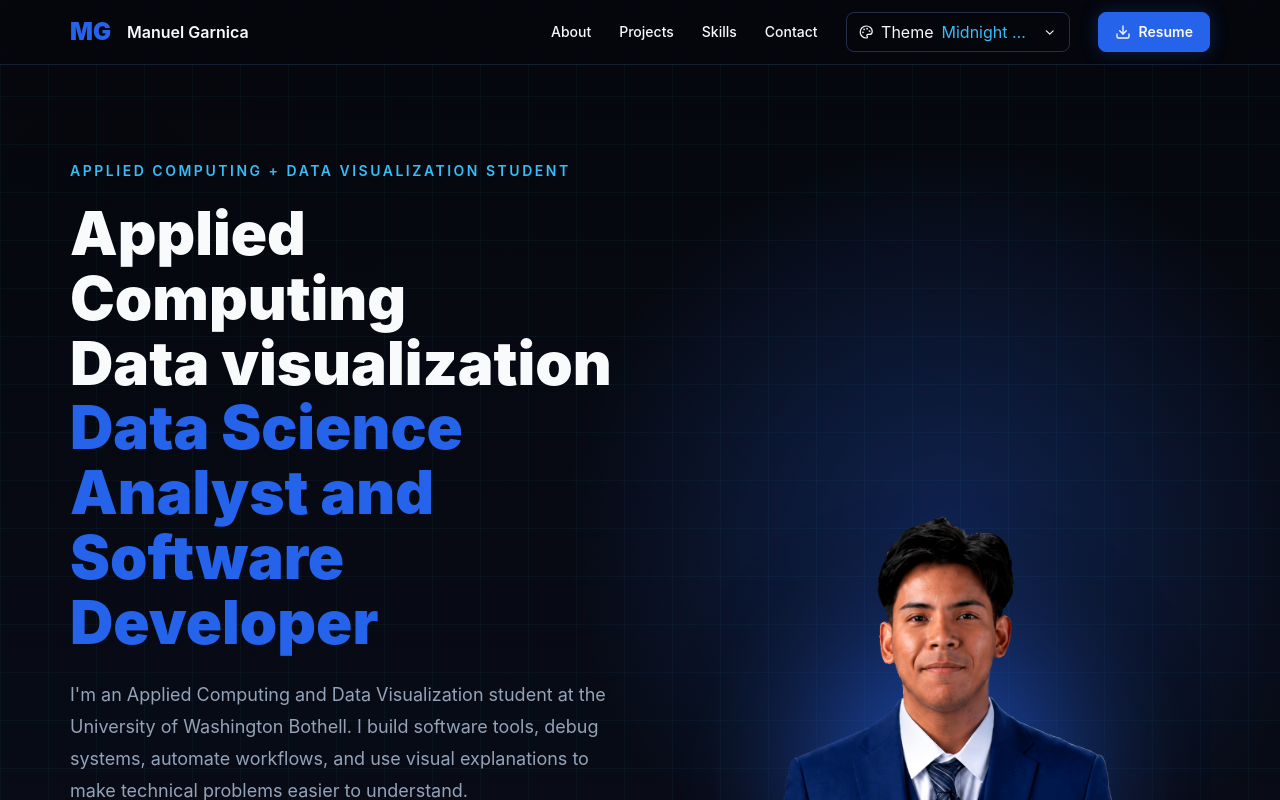
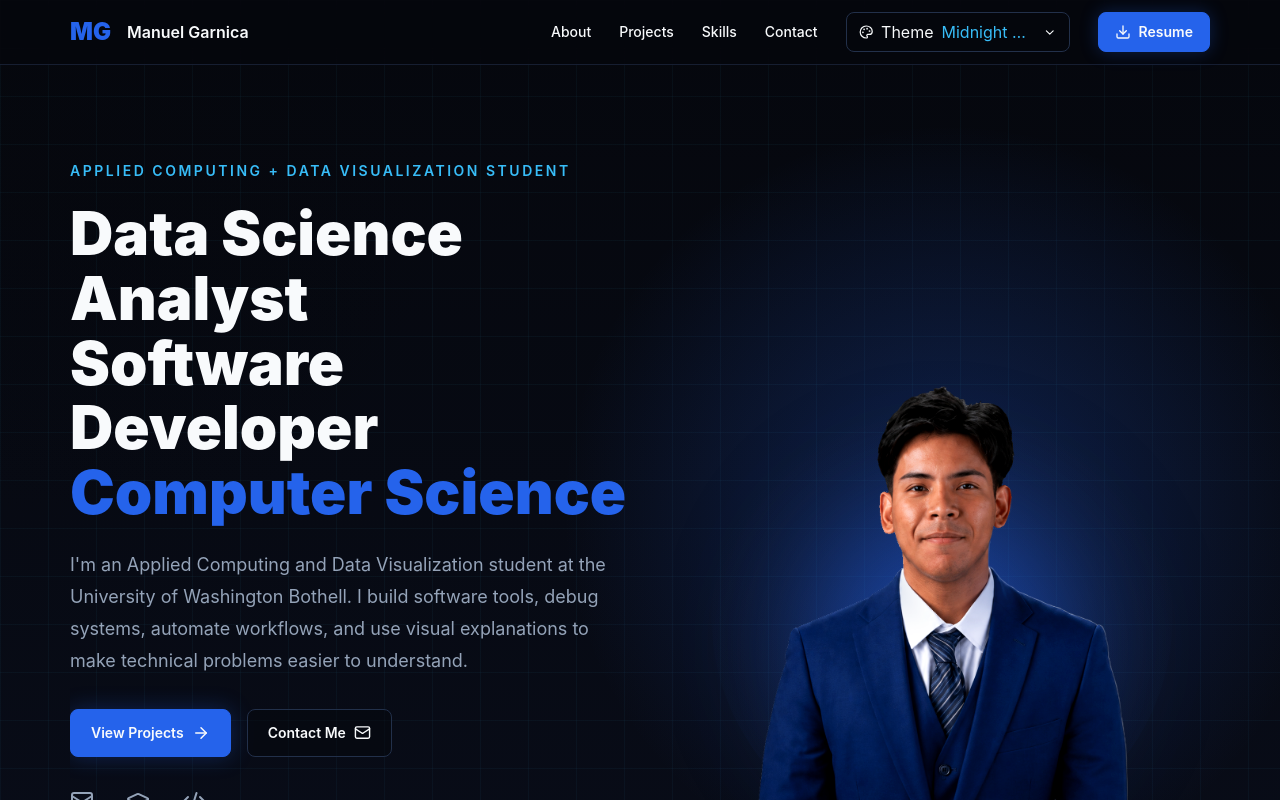
Before and after one commit to Manuelgrios/personal-portfolio, a React (Vite) app: page / in a window 1280 px wide. Shown: the top 800 px of the page. Built offline with nearby package versions, Linux system fonts and the light colour scheme.

Commit message:
Update profile.ts

```diff
--- a/src/data/profile.ts
+++ b/src/data/profile.ts
@@ -86,8 +86,8 @@ export const profile: Profile = {
   ],
   hero: {
     eyebrow: "Applied Computing + Data Visualization Student",
-    headline: ["Applied Computing", "Data visualization"],
-    highlightedHeadline: "Data Science Analyst and Software Developer",
+    headline: ["Data Science Analyst", "Software Developer"],
+    highlightedHeadline: "Computer Science",
     body:
       "I'm an Applied Computing and Data Visualization student at the University of Washington Bothell. I build software tools, debug systems, automate workflows, and use visual explanations to make technical problems easier to understand.",
     primaryCta: { label: "View Projects", href: "/#projects" },
```
